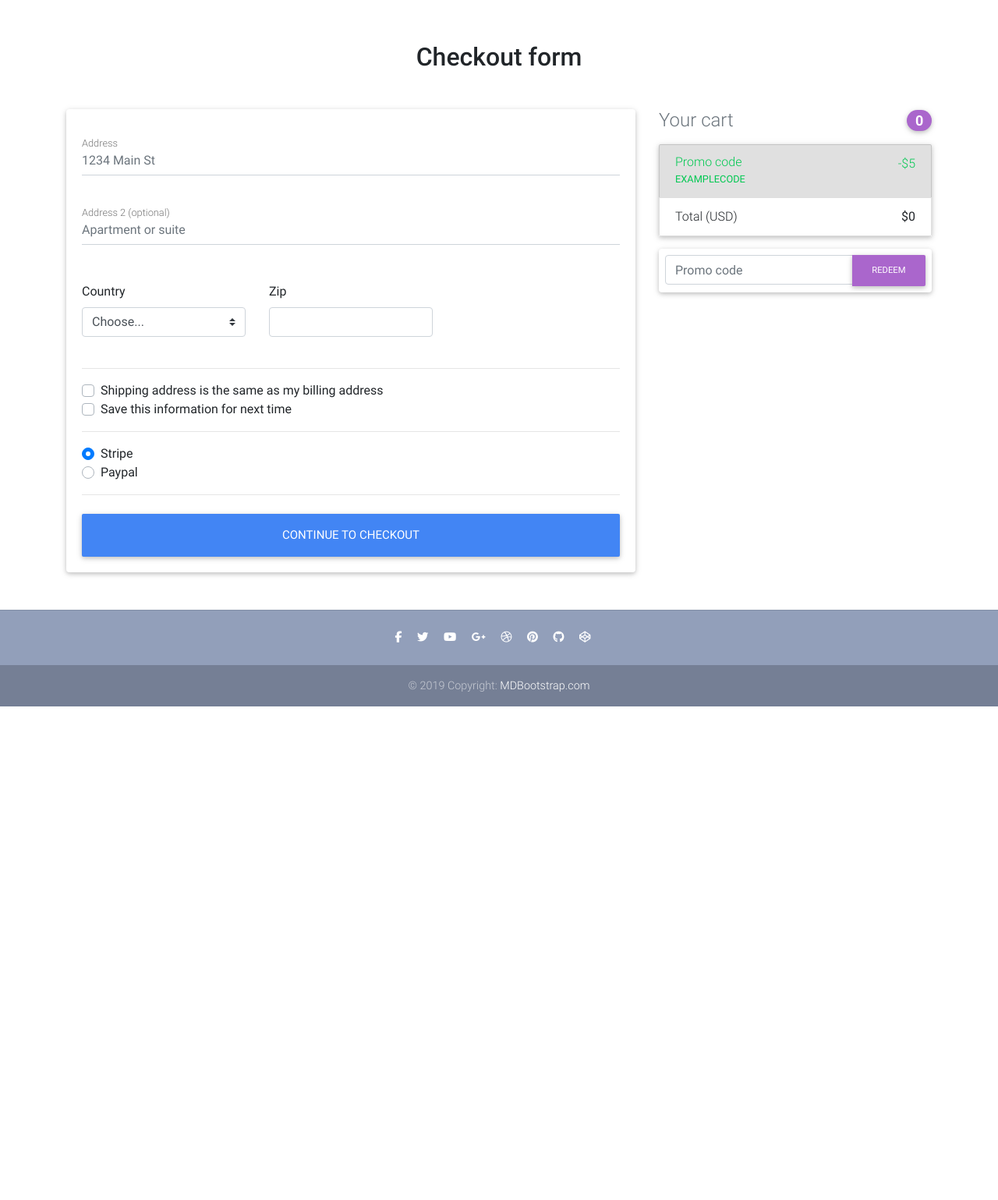
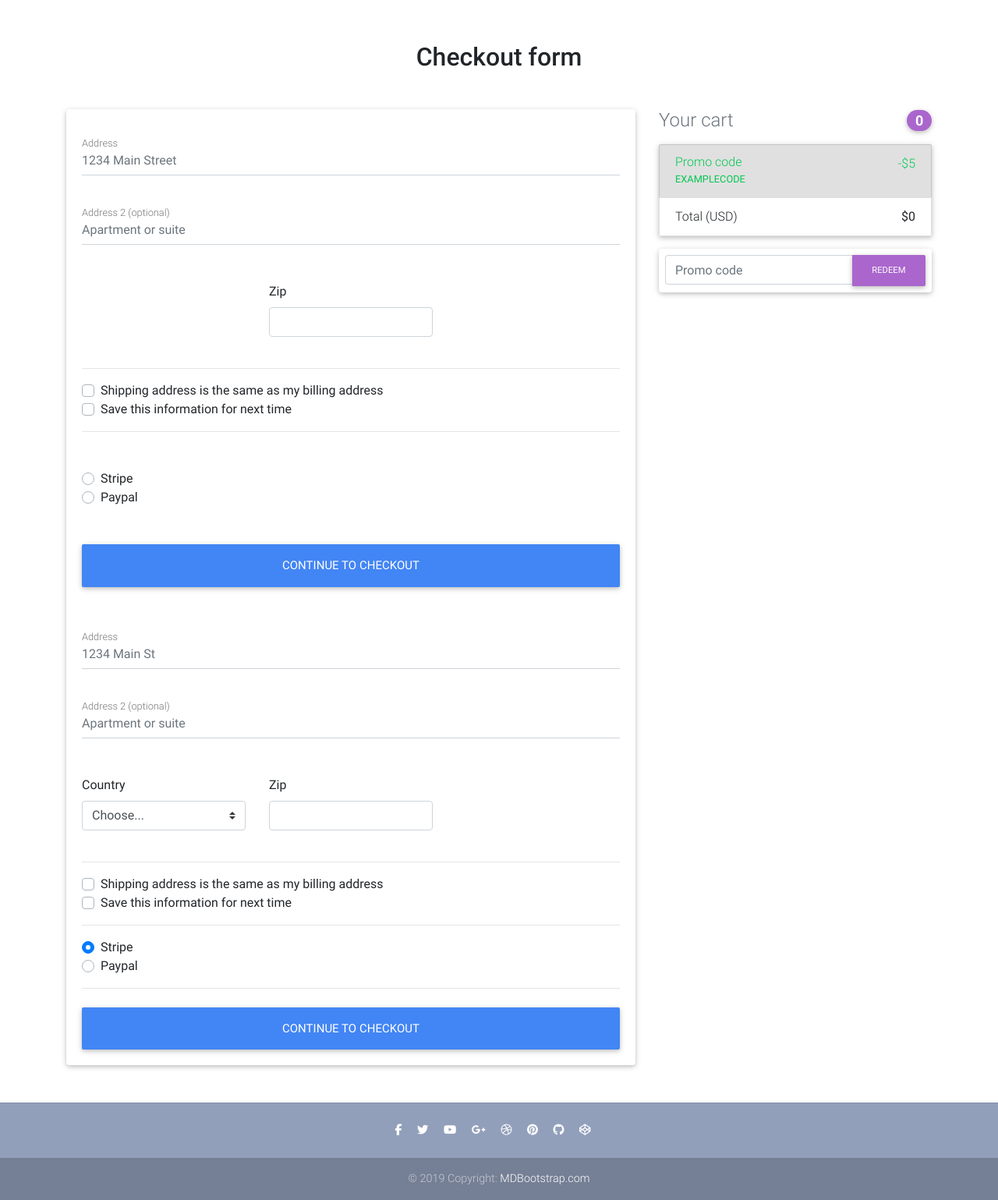
Before and after one commit to AlexisDongMariano/knackscranny, a Django app: page /checkout/ in a window 1280 px wide. Shown: the part 138-1677 px from the top of the page at 78% size. Before the commit the page ends 1044 px from the top, so only its background shows below. Run offline with Django 3.2, Linux system fonts and the light colour scheme; some libraries are stand-ins or nearby versions.

Commit message:
modified checkout template and created checkout form

```diff
--- /dev/null
+++ b/ecommerce/forms.py
@@ -0,0 +1,35 @@
+from django import forms
+from django_countries.fields import CountryField
+
+
+PAYMENT_CHOICES = (
+    ('S', 'Stripe'),
+    ('P', 'Paypal')
+)
+
+class CheckoutForm(forms.Form):
+    street_address = forms.CharField(widget=forms.TextInput(
+        attrs={'class': 'form-control',
+                'placeholder': '1234 Main Street'}))
+    apartment_address = forms.CharField(required=False, widget=forms.TextInput(
+        attrs={'class': 'form-control',
+                'placeholder': 'Apartment or suite'}))
+    country = CountryField(blank_label='(select country)')
+    zip_code = forms.CharField(widget=forms.TextInput(
+        attrs={'class': 'form-control',
+                }))
+    chk_same_billing_address = forms.BooleanField(widget=forms.CheckboxInput(
+        attrs={
+            'class':'custom-control-input'
+        }
+    ))
+    chk_save_info = forms.BooleanField(widget=forms.CheckboxInput(
+        attrs={
+            'class':'custom-control-input'
+        }
+    ))
+    payment_option = forms.ChoiceField(widget=forms.RadioSelect(
+        attrs={
+            'class':'custom-control-input'
+        }
+    ), choices=PAYMENT_CHOICES)
--- a/ecommerce/templates/ecommerce/checkout.html
+++ b/ecommerce/templates/ecommerce/checkout.html
@@ -9,9 +9,67 @@
         <div class="col-md-8 mb-4">
           <div class="card">
             <form class="card-body">
+              {% csrf_token %}
+              {{ form.non_field_errors }}
               <div class="md-form mb-5">
-                <input type="text" id="address" class="form-control" placeholder="1234 Main St">
-                <label for="address" class="">Address</label>
+                {{ form.street_address.errors }}
+                {{ form.street_address }}
+                <label for="{{ form.street_address.id_for_label }}">Address</label>
+              </div>
+              <div class="md-form mb-5">
+                {{ form.apartment_address.errors }}
+                {{ form.apartment_address }}
+                <label for="{{ form.apartment_address.id_for_label }}">Address 2 (optional)</label>
+              </div>
+
+              <div class="row">
+                <div class="col-lg-4 col-md-12 mb-4">
+
+                </div>
+                <div class="col-lg-4 col-md-6 mb-4">
+                  {{ form.zip_code.errors }}
+                  <label for="{{ form.zip_code.id_for_label }}">Zip</label>
+                  {{ form.zip_code }}
+                </div>
+              </div>
+              <hr>
+              <div class="custom-control custom-checkbox">
+                {{ form.chk_same_billing_address.errors }}
+                {{ form.chk_same_billing_address }}
+                <label class="custom-control-label" for="{{ form.chk_same_billing_address.id_for_label }}">Shipping address is the same as my billing address</label>
+              </div>
+              <div class="custom-control custom-checkbox">
+                {{ form.chk_save_info.errors }}
+                {{ form.chk_save_info }}
+                <label class="custom-control-label" for="{{ form.chk_save_info.id_for_label }}">Save this information for next time</label>
+              </div>
+              <hr>
+
+
+              <div class="d-block my-5">
+                {{ form.payment_option.errors }}
+
+
+
+                {% for payment in form.payment_option %}
+                <div class="custom-control custom-radio">
+                  {{ payment.tag }}
+                    <label for="{{ payment.id_for_label }}" class="custom-control-label">
+                        {{ payment.choice_label }}
+
+                    </label>
+                </div>
+                {% endfor %}
+              </div>
+
+              <button class="btn btn-primary btn-lg btn-block" type="submit">Continue to checkout</button>
+            </form>
+
+
+            <form class="card-body">
+              <div class="md-form mb-5">
+                <input type="text" id="xxx" class="form-control" placeholder="1234 Main St">
+                <label for="xxx" class="">Address</label>
               </div>
               <div class="md-form mb-5">
                 <input type="text" id="address-2" class="form-control" placeholder="Apartment or suite">
@@ -70,6 +128,7 @@
           </div>
         </div>
 
+
         <div class="col-md-4 mb-4">
           <h4 class="d-flex justify-content-between align-items-center mb-3">
             <span class="text-muted">Your cart</span>
--- a/ecommerce/views.py
+++ b/ecommerce/views.py
@@ -1,6 +1,7 @@
 from django.contrib import messages
 from django.db.models import F
 from django.shortcuts import redirect, render
+from .forms import CheckoutForm
 from .models import Item, Variation, VariationImage, Order, OrderItem
 
 
@@ -111,16 +112,26 @@ def delete_cart_item(request, variation_id):
 
 
 def checkout(request):
-    if request.user.is_authenticated:
-        customer = request.user #request.user.customer in dennis
-        order, created = Order.objects.get_or_create(customer=customer, is_ordered=False)
-        items = order.orderitem_set.all()
-    else:
-        items = []
-        order = {'get_cart_total': 0, 'get_cart_items': 0}
+    if request.method == 'POST':
+        form = CheckoutForm(request.POST)
 
-    context = {
-        'items': items,
-        'order': order,
-        }
-    return render(request, 'ecommerce/checkout.html', context)
+        if form.is_valid():
+            print('form is valid')
+
+    elif request.method == 'GET':
+        form = CheckoutForm()
+
+        if request.user.is_authenticated:
+            customer = request.user #request.user.customer in dennis
+            order, created = Order.objects.get_or_create(customer=customer, is_ordered=False)
+            items = order.orderitem_set.all()
+        else:
+            items = []
+            order = {'get_cart_total': 0, 'get_cart_items': 0}
+
+        context = {
+            'items': items,
+            'order': order,
+            'form': form,
+            }
+        return render(request, 'ecommerce/checkout.html', context)
--- a/knackscranny/settings.py
+++ b/knackscranny/settings.py
@@ -45,6 +45,7 @@ INSTALLED_APPS = [
     'users.apps.UsersConfig',
     # Dong Aug-23-2020 added cleanup --> should always be at the last line
     'django_cleanup.apps.CleanupConfig',
+    'django_countries',
 ]
 
 MIDDLEWARE = [
```
Also changed, not shown: db.sqlite3.
